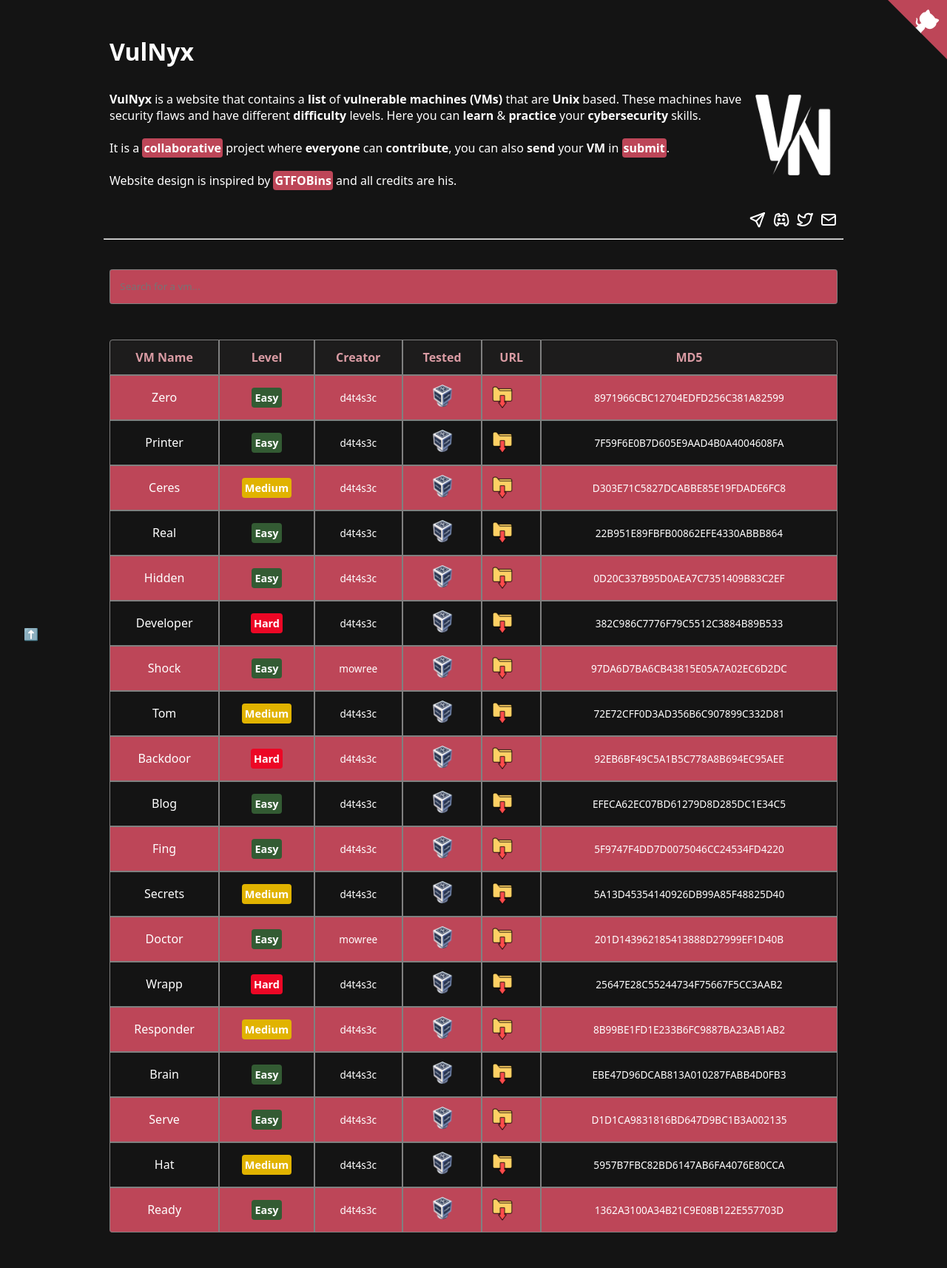
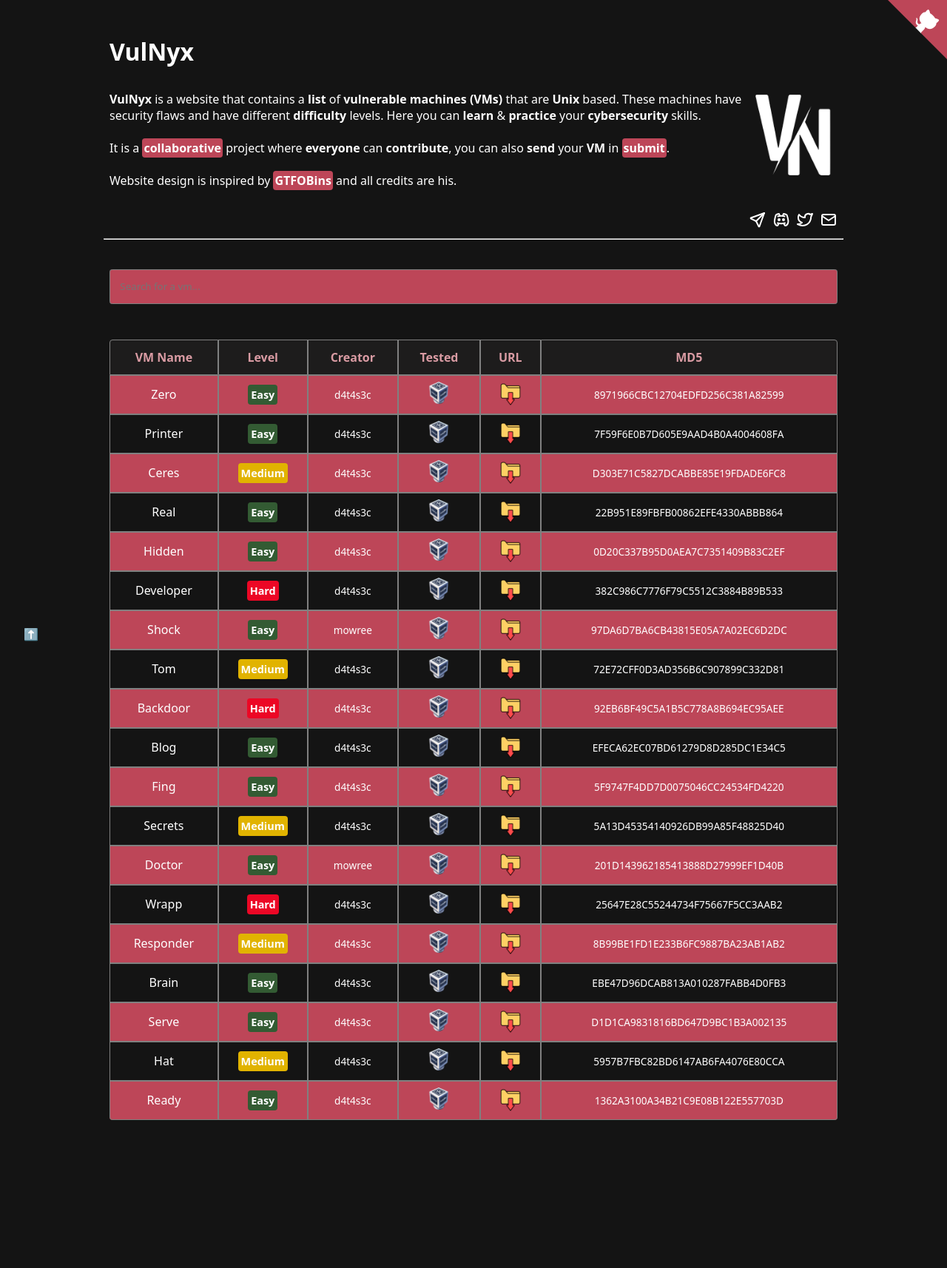
Before and after one commit to VulNyx/vulnyx, a Jekyll site: the page built from index.md, in a window 1280 px wide. Shown: the whole page at 74% size. Built offline with Jekyll 4.4.1, drawn with Linux system fonts in a browser that asks for light colours; after the commit the page ends 1562 px from its top, so only the background shows below that.

Commit message:
style: minor changes

```diff
--- a/assets/style.scss
+++ b/assets/style.scss
@@ -23,23 +23,6 @@ $layout-break: "(min-width: #{$column-width + $grace-space})";
 body {
   background: $dark;
   color: $white;
-}
-
-code {
-  padding: 0.15em 0.25em;
-  border-radius: 0.25em;
-  background: $red;
-}
-
-pre {
-  background: $red;
-  padding: 1em;
-  overflow-x: auto;
-
-  code {
-    padding: 0;
-    border-radius: 0;
-  }
 }
 
 a,
@@ -107,6 +90,9 @@ p + ol li {
 }
 
 #search-message {
+  display: none;
+  text-align: center;
+  padding: 1em;
   font-size: 1.15rem;
   margin-top: 1.5rem;
 }
@@ -137,11 +123,12 @@ td.vvm-wal {
 th,
 td {
   text-align: center;
-  padding: 0.75rem;
+  padding: 0.5rem;
   border: 1px solid #808080;
 }
 
 th {
+  padding: 0.75rem;
   color: #D99BA3;
   background-color: #1d1c1c;
 }
@@ -174,12 +161,6 @@ tr:last-child td:first-child {
 }
 tr:last-child td:last-child {
   border-bottom-right-radius: 0.25rem;
-}
-
-#search-message {
-  display: none;
-  text-align: center;
-  padding: 1em;
 }
 
 td div {
@@ -229,15 +210,6 @@ td div {
 .function-name {
   font-size: 1.4rem;
   font-weight: bold;
-}
-
-.github-buttons {
-  margin-left: 0.25rem;
-
-  // avoid displaying the link text during loading
-  a.github-button {
-    visibility: hidden;
-  }
 }
 
 // LEVELS BUTTONS
@@ -292,6 +264,7 @@ td div {
 .newicon {
   display: flex;
   align-items: center;
+  justify-content: center;
 }
 
 .media-info {
```
